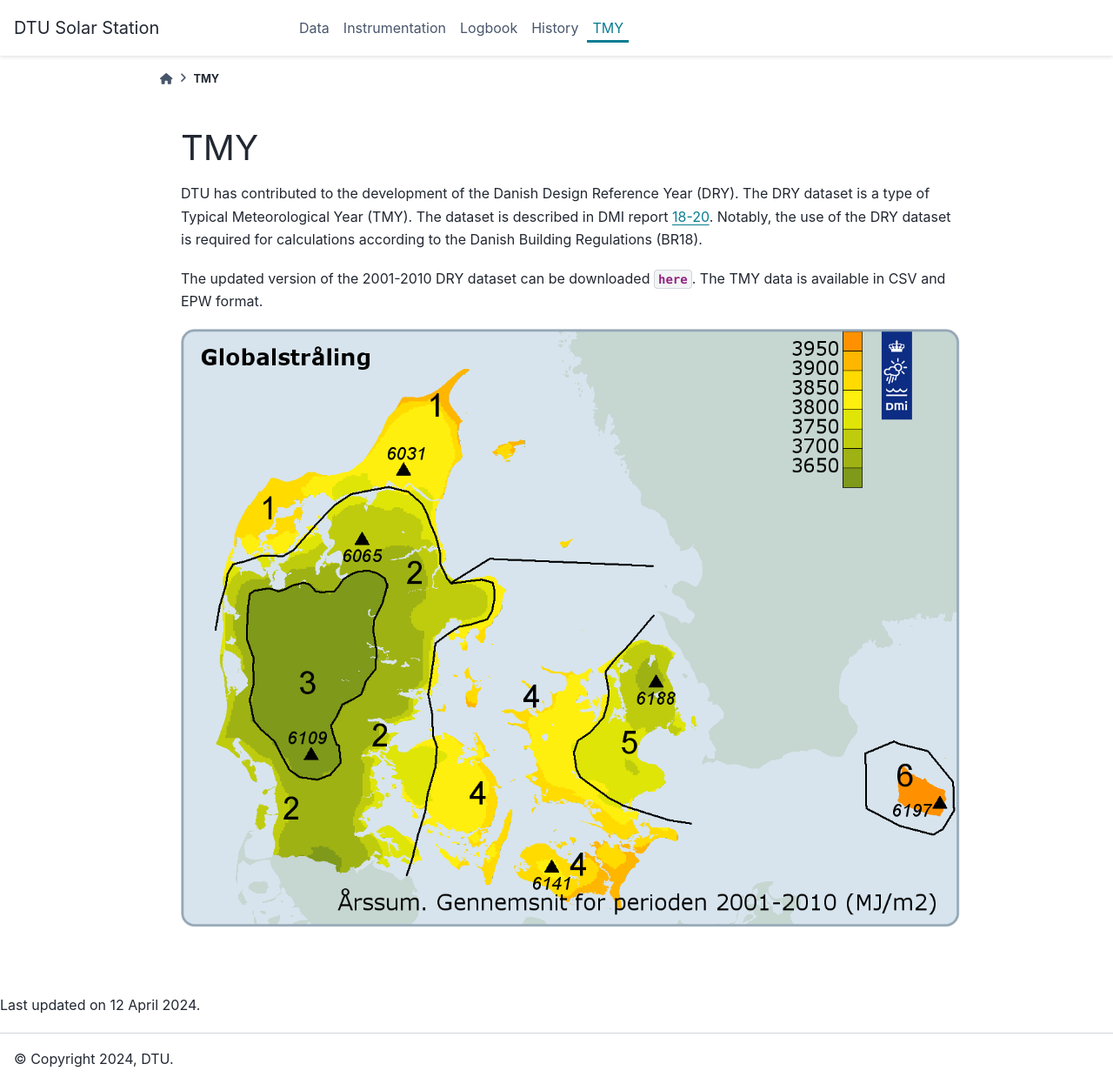
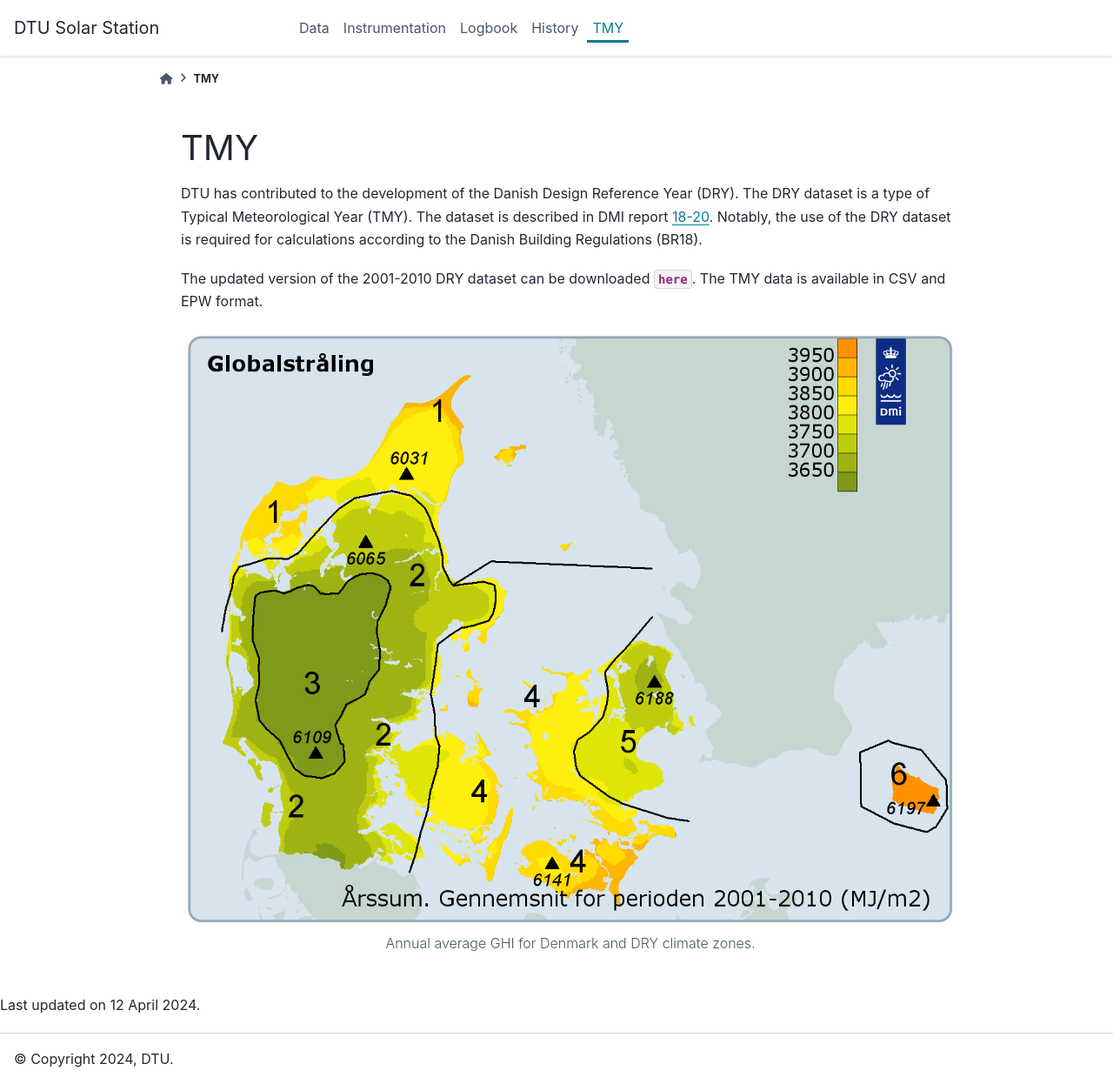
Before and after one commit to AssessingSolar/dtu_solar_station, a Sphinx documentation site: the page built from docs/tmy.md, in a window 1280 px wide and 1246 px high. Shown: the whole window at 87% size. Built offline with Sphinx 7.4.7 and the PyData theme 0.15.4, drawn with Linux system fonts in a browser that asks for light colours.

Commit message:
Update tmy.md

````diff
--- a/docs/tmy.md
+++ b/docs/tmy.md
@@ -4,7 +4,7 @@ DTU has contributed to the development of the Danish Design Reference Year (DRY)
 
 The updated version of the 2001-2010 DRY dataset can be downloaded {download}`here <../DRY_2001-2010_december_2018_version.zip>`. The TMY data is available in CSV and EPW format.
 
-```{image} /figures/globalstraaling_zonekort.png
+```{figure} /figures/globalstraaling_zonekort.png
 ---
 :alt: annual average global irradiance for Denmark
 :width: 200px
````
